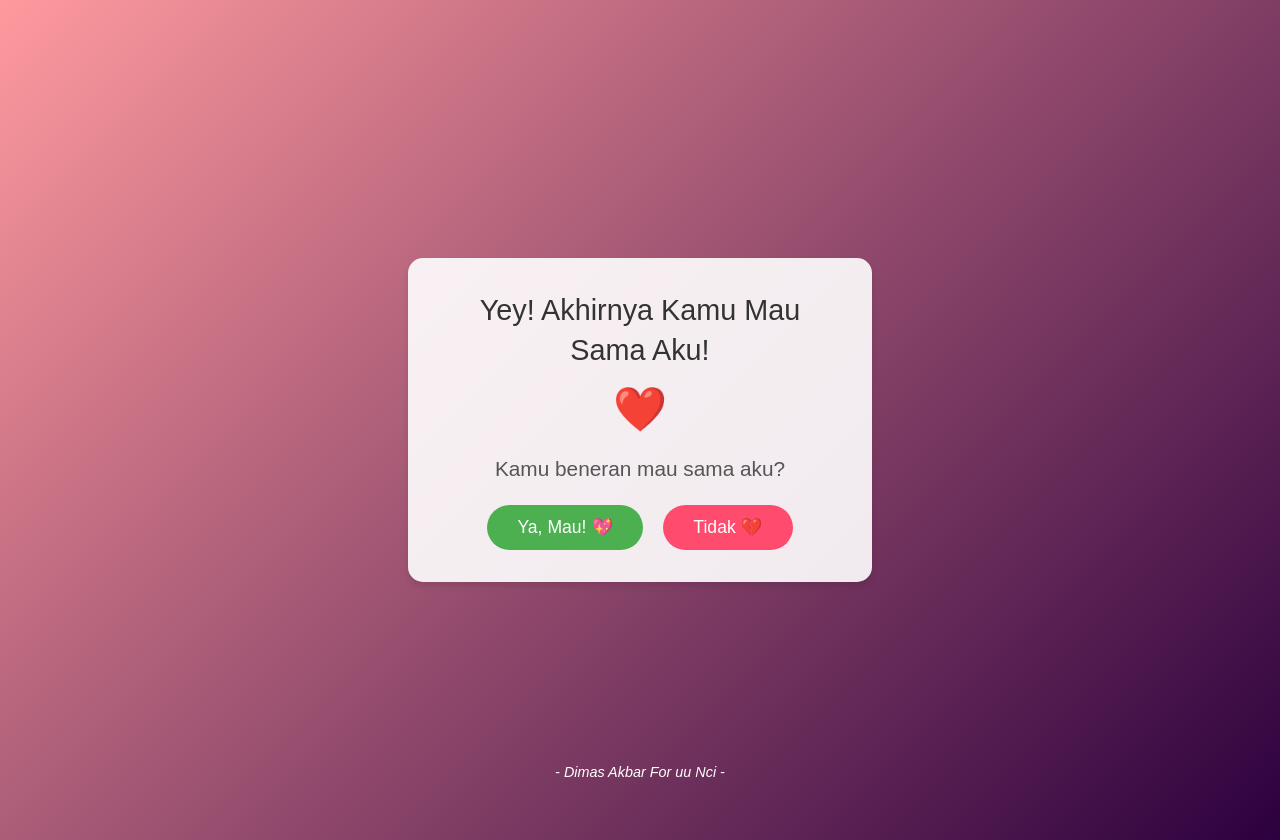
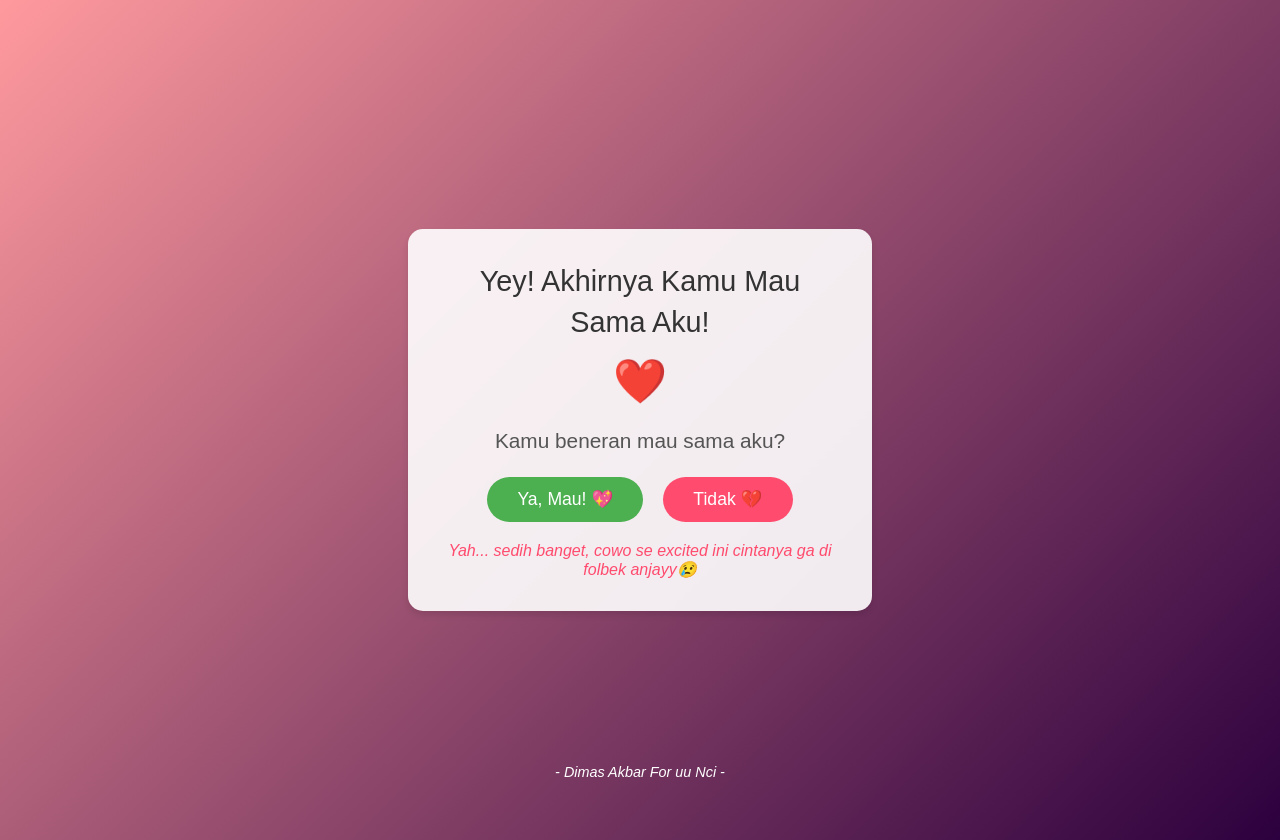
Before and after one commit to DimasAkbarF/ForUUNci, a plain HTML site: page index.html in a window 1280 px wide. Both pictures are taken after a click on the button "Tidak 💔". Drawn offline with Linux system fonts and the light colour scheme.

Commit message:
add function showSadMessage

```diff
--- a/index.html
+++ b/index.html
@@ -160,6 +160,17 @@
 
 
 <script>
+    function showSadMessage (){
+        const messageBox = document.createElement("div");
+         messageBox.innerText = "Yah... sedih banget, cowo se excited ini cintanya ga di folbek anjayy😢";
+          messageBox.style.color = "#ff4b6e";
+    messageBox.style.marginTop = "20px";
+    messageBox.style.fontStyle = "italic";
+    document.querySelector(".container").appendChild(messageBox);
+
+    }
+</script>
+<script>
 function yesAction() {
     // Munculkan pesan di halaman
     const messageBox = document.createElement("div");
```
